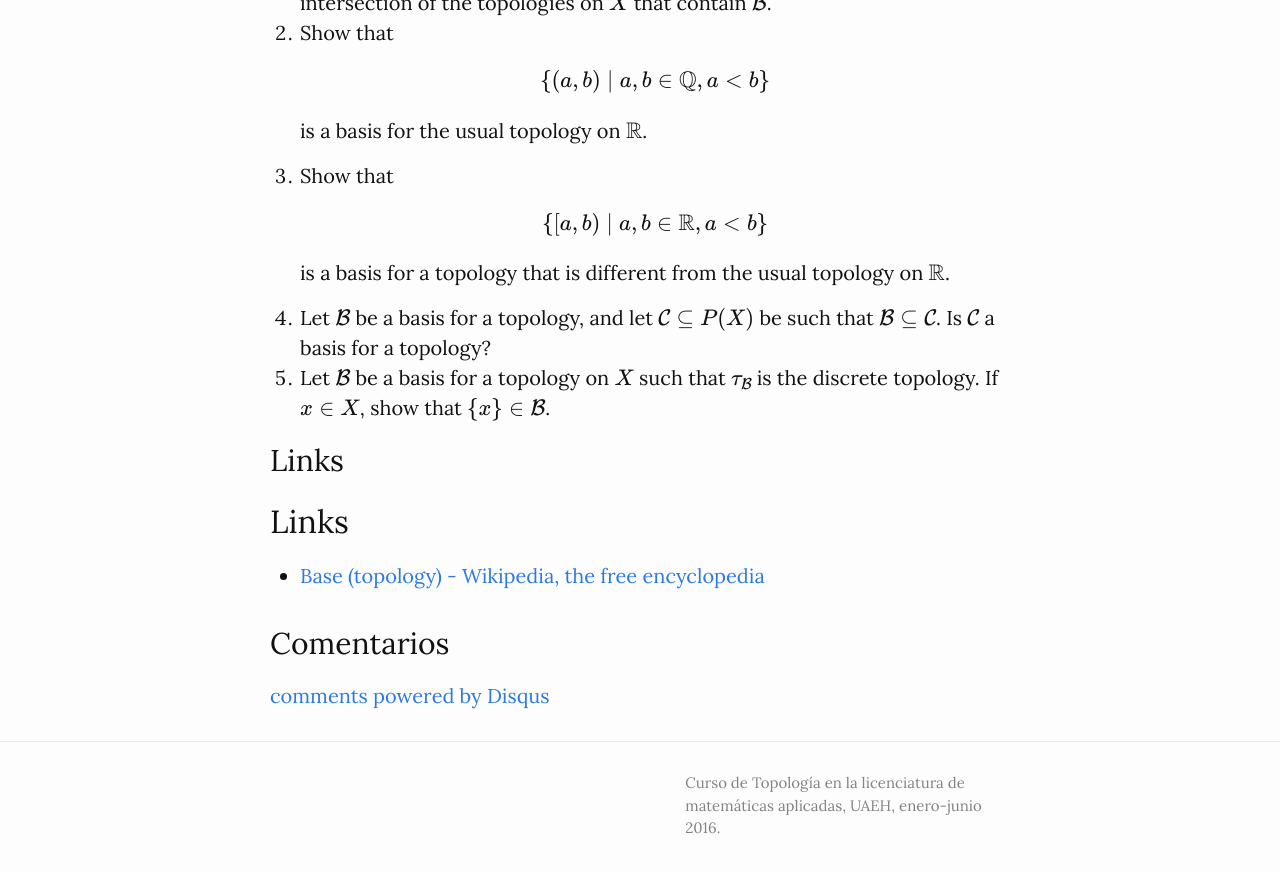
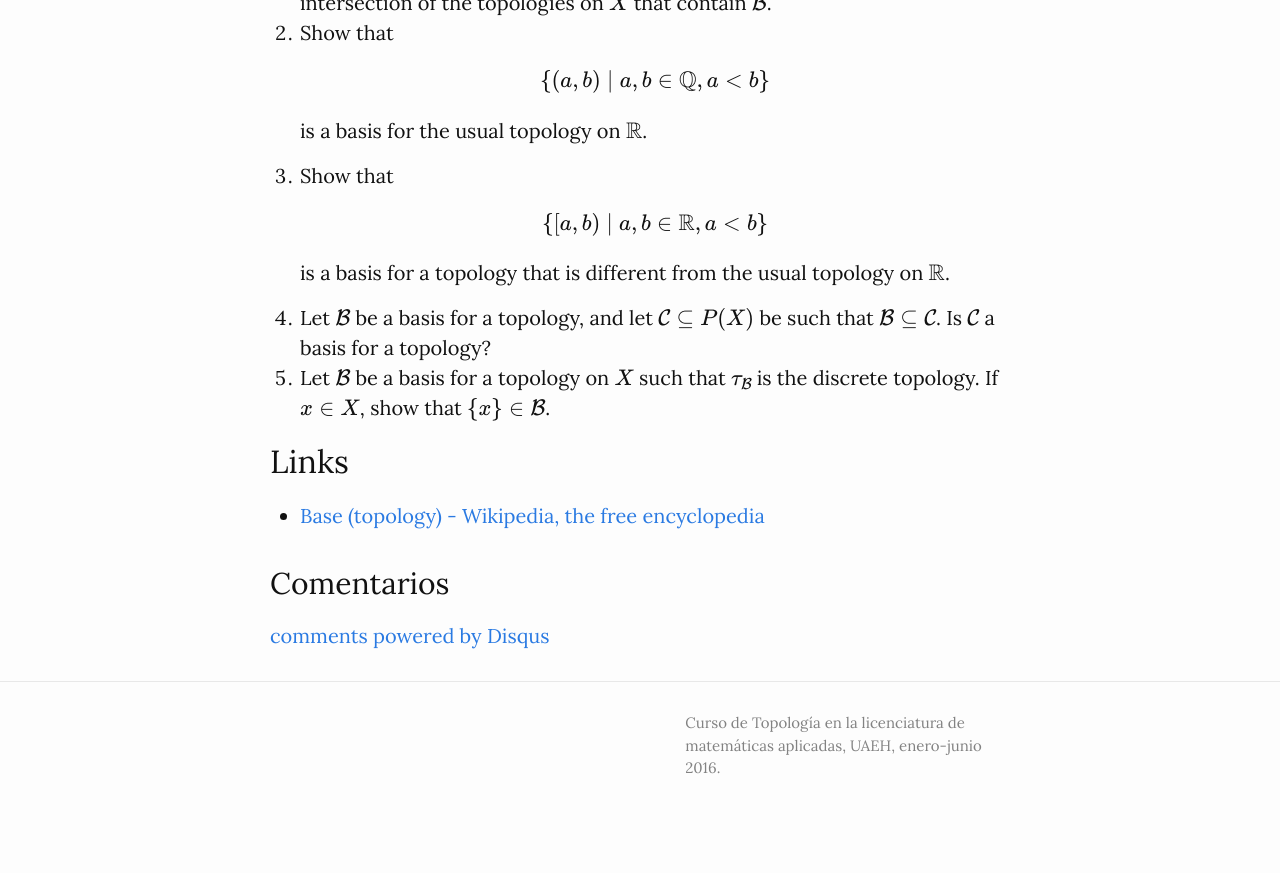
Before and after one commit to rvf0068/topologia, a Jekyll site: the page built from _posts/2016-01-26-bases.md, in a window 1280 px wide and 900 px high, scrolled down 1843 px. Shown: the top 873 px of the window. Built offline with Jekyll 4.4.1, drawn with Linux system fonts in a browser that asks for light colours; formulas are drawn with MathJax 3; comment, search, counter and statistics services are not loaded; after the commit the page ends 2683 px from its top, so only the background shows below that.

Commit message:
Fix mistake of 'links' appearing twice

```diff
--- a/_posts/2016-01-26-bases.md
+++ b/_posts/2016-01-26-bases.md
@@ -103,7 +103,7 @@ categories:
     $$\tau_{\mathcal{B}}$$ is the discrete topology. If $$x\in X$$,
     show that $$\{x\}\in \mathcal{B}$$.
 
-# Links
+
 
 ## Links
 
```
Also changed, not shown: 1 other file.
